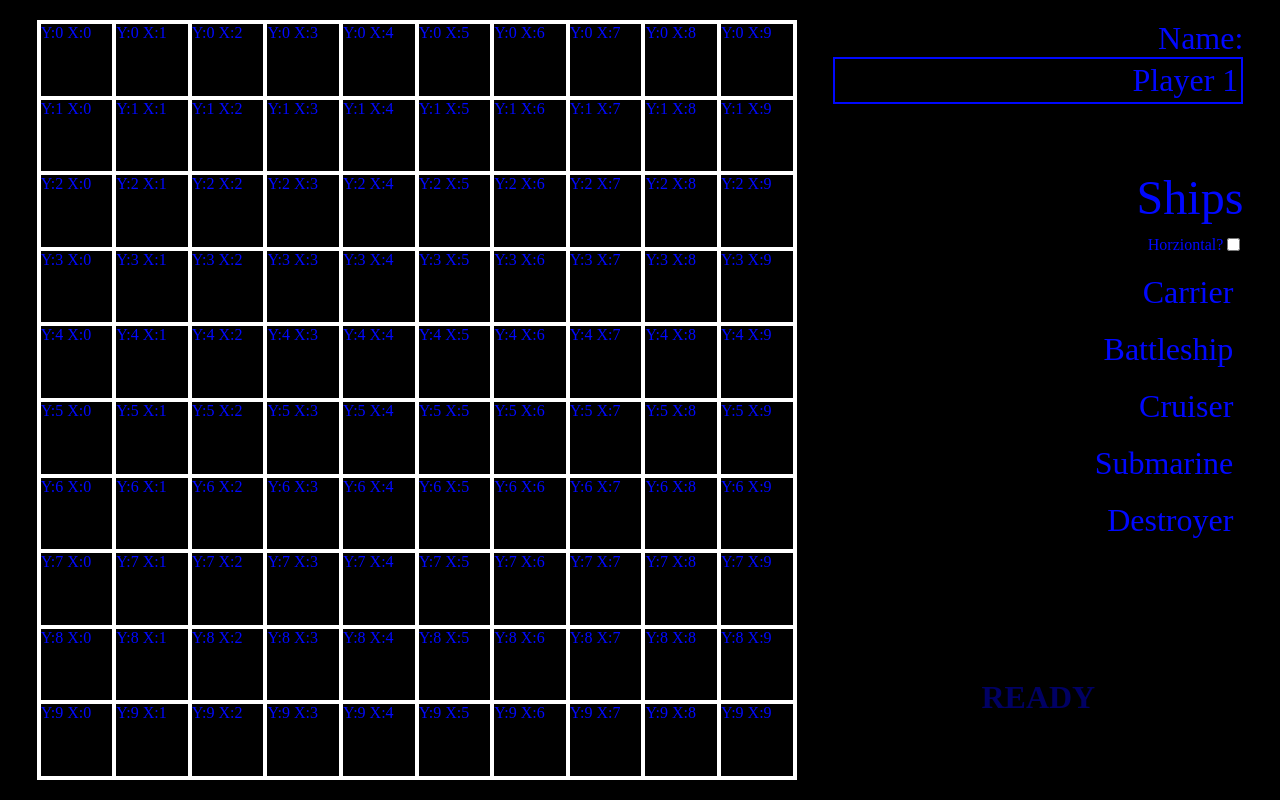
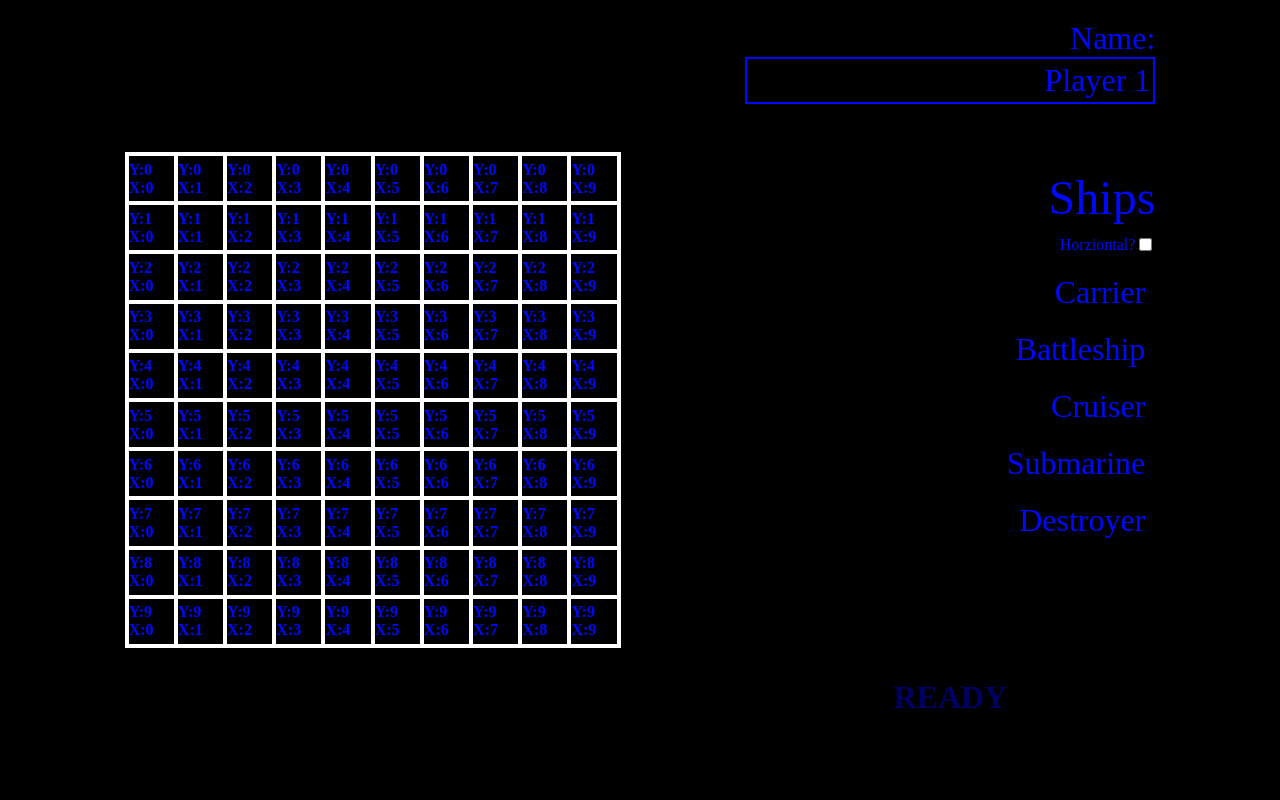
Before and after one commit to galiptai/battleship, a React (Vite) app in the folder client/: page /local in a window 1280 px wide. Built offline with nearby package versions, Linux system fonts and the light colour scheme; a web font is replaced by a local one.

Commit message:
fix board sizing + add tile hit display

```diff
--- a/client/src/components/Board.css
+++ b/client/src/components/Board.css
@@ -1,7 +1,6 @@
 .board {
   display: grid;
-  max-height: 100%;
-  aspect-ratio: 1/1;
+  width: 100%;
   border: 2px solid white;
   box-sizing: border-box;
 }
--- a/client/src/components/Board.tsx
+++ b/client/src/components/Board.tsx
@@ -41,7 +41,7 @@ export function DrawBoard({ board, onClick, highlightAssigner, showShips }: draw
     <div
       className="board"
       style={{
-        gridTemplateColumns: `repeat(${board.width}, 1fr)`,
+        gridTemplateColumns: `repeat(${board.width}, minmax(20px, 1fr))`,
       }}
     >
       {board.tiles.map((row: Tile[], y) => (
--- a/client/src/components/BoardSetup.css
+++ b/client/src/components/BoardSetup.css
@@ -9,6 +9,8 @@
 
 .board-setup-board {
   display: flex;
+  align-items: center;
+  width: 40%;
 }
 
 .board-setup-side {
--- a/client/src/components/PlayScreen.css
+++ b/client/src/components/PlayScreen.css
@@ -10,19 +10,22 @@
 
 .play-side {
   height: 100%;
-  max-width: 40%;
+  width: 50%;
   display: flex;
   flex-direction: column;
+  align-items: center;
+  justify-content: center;
 }
 
 .play-opponent-board {
+  width: 40%;
   display: flex;
   align-items: center;
 }
 
 .play-player-board {
+  width: 50%;
   display: flex;
-  align-items: center;
 }
 
 .play-log {
--- a/client/src/components/Tile.css
+++ b/client/src/components/Tile.css
@@ -4,6 +4,10 @@
   border: 2px solid white;
   min-width: 0;
   min-height: 0;
+  position: relative;
+  display: flex;
+  align-items: center;
+  justify-content: center;
 }
 
 .tile-highlight {
@@ -21,10 +25,45 @@
 }
 
 .tile-overlay {
+  position: absolute;
   height: 100%;
   width: 100%;
+  top: 0;
+  left: 0;
 }
 
 .tile-placed {
   background-color: gray;
 }
+
+.tile-hit {
+  position: absolute;
+  height: 100%;
+  width: 100%;
+  top: 0;
+  left: 0;
+  display: flex;
+  align-items: center;
+  justify-content: center;
+  color: rgba(255, 0, 0);
+  font-weight: 900;
+  font-size: 1em;
+}
+
+.tile-hit img {
+  height: 80%;
+  width: 80%;
+}
+
+.tile-data {
+  position: absolute;
+  height: 100%;
+  width: 100%;
+  top: 0;
+  left: 0;
+  display: flex;
+  flex-direction: column;
+  font-weight: 600;
+  align-items: center;
+  justify-content: center;
+}
--- a/client/src/components/Tile.tsx
+++ b/client/src/components/Tile.tsx
@@ -39,7 +39,13 @@ export function DrawTile({ tile, onClick, setHoverCoordinate, highlighted, showS
       onPointerLeave={() => setHoverCoordinate(null)}
       className={`tile ${placed ? "tile-placed" : ""}`}
     >
-      <div className={overlay}>
+      {tile.hit && (
+        <div className="tile-hit">
+          <img src="/X.svg" alt="X" />
+        </div>
+      )}
+      <div className={overlay}></div>
+      <div className="tile-data">
         <div>
           Y:{tile.coordinate.y} X:{tile.coordinate.x}
         </div>
```
Also changed, not shown: client/public/X.svg (added).
